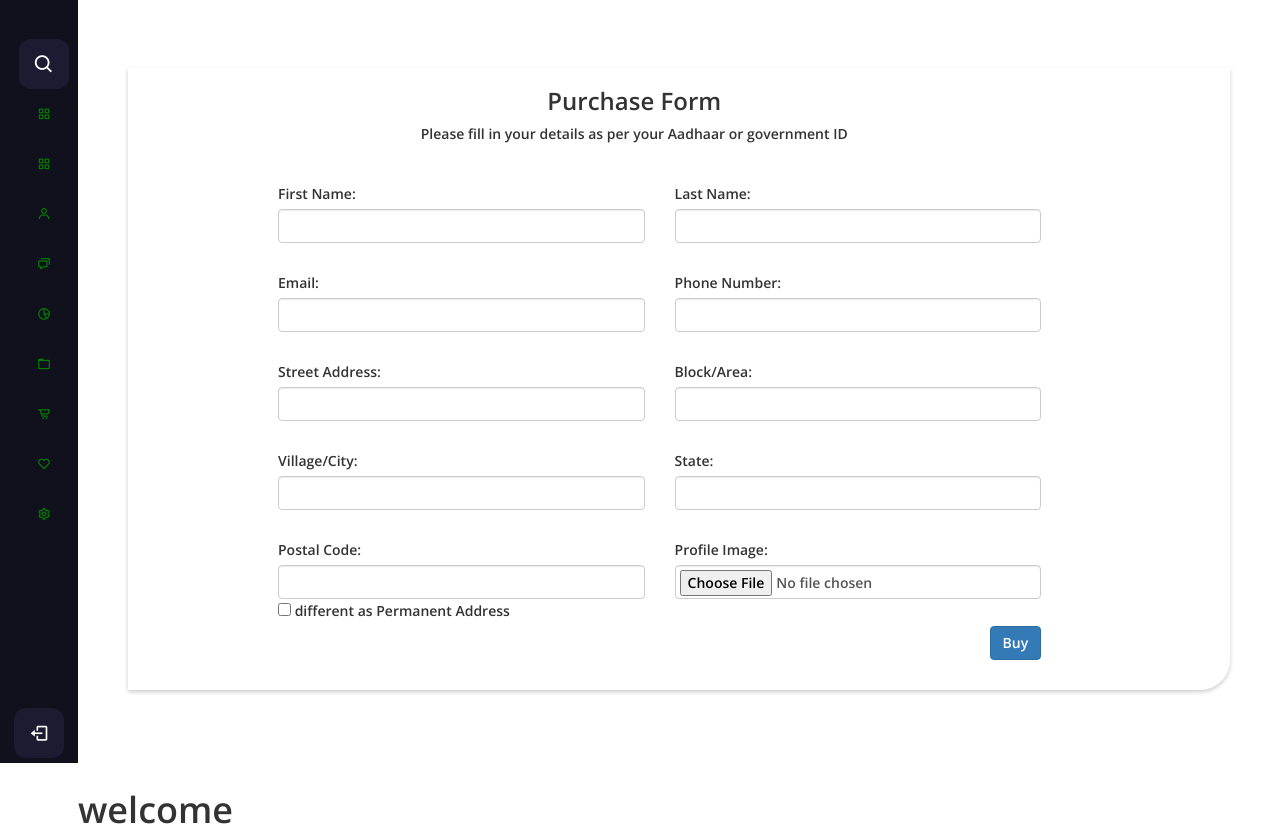
After one commit to mishraCs/crudTraining, a PHP site: page /MyCode/BuyForm.php in a window 1280 px wide. The commit adds this page. Shown: the part 37-871 px from the top of the page. Run offline with PHP 8.4, Linux system fonts and the light colour scheme; the visitor is signed in with stand-in values (Sample User, id 1); data that the repository does not hold is empty; a stand-in replaces the project's code that opens the database connection; some libraries are stand-ins or nearby versions; some web fonts are replaced.

Commit message:
Today purchase form with get and post request are completed using js ajax xml

```diff
--- /dev/null
+++ b/BuyForm.php
@@ -0,0 +1,100 @@
+<?php include 'helper/header.php';
+$crentUser = new ProfileUser;
+$user = $crentUser->current_user($conn);
+?>
+<div class="form-div col-md-11">
+    <div class="form-header col-md-11">
+        <h3>Purchase Form</h3>
+        <p>Please fill in your details as per your Aadhaar or government ID</p>
+    </div>
+    <div class="form-body">
+        <form class="form-group" method="post" name="purchaseForm" onsubmit="return validateForm()" enctype="multipart/form-data">
+            <div class="col-md-5">
+                <label for="first_name">First Name:</label>
+                <span class="form_error"></span>
+                <input class="form-control" type="text" id="first_name" name="first_name" value="<?php echo $user['first_name'] ?>" required>
+            </div>
+            <div class="col-md-5">
+                <label for="last_name">Last Name:</label>
+                <span class="form_error"></span>
+                <input class="form-control" type="text" id="last_name" name="last_name" value="<?php echo $user['last_name'] ?>" required>
+            </div>
+            <div class="col-md-5">
+                <label for="email">Email:</label>
+                <span class="form_error"></span>
+                <input class="form-control" type="email" id="email" name="email" value="<?php echo $user['email'] ?>" required>
+            </div>
+            <div class="col-md-5">
+                <label for="phone">Phone Number:</label>
+                <span class="form_error"></span>
+                <input class="form-control" type="tel" id="phone" name="phone" required pattern="[0-9]{10}">
+            </div>
+            <div class="col-md-5">
+                <label for="street">Street Address:</label>
+                <span class="form_error"></span>
+                <input class="form-control" type="text" id="street" name="street" required>
+            </div>
+            <div class="col-md-5">
+                <label for="block">Block/Area:</label>
+                <span class="form_error"></span>
+                <input class="form-control" type="text" id="block" name="block" required>
+            </div>
+            <div class="col-md-5">
+                <label for="village_city">Village/City:</label>
+                <span class="form_error"></span>
+                <input class="form-control" type="text" id="village_city" name="village_city" required>
+            </div>
+            <div class="col-md-5">
+                <label for="state">State:</label>
+                <span class="form_error"></span>
+                <input class="form-control" type="text" id="state" name="state" required>
+            </div>
+            <div class="col-md-5">
+                <label for="postal_code">Postal Code:</label>
+                <span class="form_error"></span>
+                <input class="form-control" type="text" id="postal_code" name="postal_code" required pattern="[0-9]{6}">
+            </div>
+            <div id="permanent_address_fields" style="display: none;">
+                <div class="col-md-5">
+                    <label for="permanent_street">Permanent Street Address:</label>
+                    <span class="form_error"></span>
+                    <input class="form-control" type="text" id="permanent_street" name="permanent_street">
+                </div>
+                <div class="col-md-5">
+                    <label for="permanent_block">Permanent Block/Area:</label>
+                    <span class="form_error"></span>
+                    <input class="form-control" type="text" id="permanent_block" name="permanent_block">
+                </div>
+                <div class="col-md-5">
+                    <label for="permanent_village_city">Permanent Village/City:</label>
+                    <span class="form_error"></span>
+                    <input class="form-control" type="text" id="permanent_village_city" name="permanent_village_city">
+                </div>
+                <div class="col-md-5">
+                    <label for="permanent_state">Permanent State:</label>
+                    <span class="form_error"></span>
+                    <input class="form-control" type="text" id="permanent_state" name="permanent_state">
+                </div>
+                <div class="col-md-5">
+                    <label for="permanent_postal_code">Permanent Postal Code:</label>
+                    <span class="form_error"></span>
+                    <input class="form-control" type="text" id="permanent_postal_code" name="permanent_postal_code" pattern="[0-9]{6}">
+                </div>
+            </div>
+            <div class="col-md-5">
+                <label for="profile_image">Profile Image:</label>
+                <span class="form_error"></span>
+                <input class="form-control" type="file" id="profile_image" name="profile_image" required>
+            </div>
+            <div class="col-md-12">
+                <label>
+                    <input type="checkbox" id="same_as_permanent" name="same_as_permanent" onclick="togglePermanentAddress()"> different as Permanent Address
+                </label>
+            </div>
+            <div class="smbtBuy col-md-10">
+                <button class="btn btn-primary smbtBuyBtn" name="submit" type="submit">Buy</button>
+            </div>
+        </form>
+    </div>
+</div>
+<h1>welcome</h1>
--- a/Controller/class_function.php
+++ b/Controller/class_function.php
@@ -169,7 +169,7 @@ class AddUser{
         $name = $_FILES["profile_image"];
         $target_file = $target_dir . basename($name["name"]);
         $fileExtension = strtolower(pathinfo($target_file, PATHINFO_EXTENSION));
-        if ($fileExtension === 'jpg' || $fileExtension === 'jpeg' || $fileExtension === 'png') {
+        if ($fileExtension === 'jpg' || $fileExtension === 'jpeg' || $fileExtension === 'png' || $fileExtension === 'avif') {
             move_uploaded_file($_FILES["profile_image"]["tmp_name"], $target_file);
             $sql = "INSERT INTO users (first_name, last_name, email, user_password, profile_image) VALUES ('$first_name', '$last_name', '$email', '$password', '$target_file')";
             if ($conn->query($sql) === TRUE) {
--- a/css/index.css
+++ b/css/index.css
@@ -10,7 +10,6 @@
     position: relative;
 }
 .img_text{
-
     display: flex;
     justify-content: center;
     align-items: center;
@@ -19,15 +18,25 @@
     transition: 0.6s;
     bottom: 5%;
     font-family: 'Franklin Gothic Medium', 'Arial Narrow', Arial, sans-serif;
-left: 50px;
-font-size: 8rem;
-position: absolute;
-font-family: "Playwrite MX", cursive;
+    left: 50px;
+    font-size: 8rem;
+    position: absolute;
+    font-family: "Playwrite MX", cursive;
 }
 .about_div:hover .img_text{
    opacity: 1;
+}
+.img-user-info{
+ margin: 0px !important;
 }
 .categorry_view_img:hover{
      cursor: pointer;
      transform: scale(1.1);
 }
+.card-body{
+    margin: 0px !important;
+}
+.row-card {
+    padding-left: 0px;
+    padding-right: 0px;
+}
--- a/css/style.css
+++ b/css/style.css
@@ -1,20 +1,22 @@
 body{
-    margin:0px;
     font-family: "Open Sans", sans-serif !important;
-    display: flex;
-    flex-direction: column;
 }
 .start-align{
   text-align: start;
+}
+.card{
+  width: 313px !important;
 }
 .card-body{
   padding: 0.25rem !important;
 }
 .sub-cat-view{
   display: flex;
+  padding: 0px;
 }
 .row-card{
  position: relative;
+ margin: 27px;
 }
 
 header{
@@ -81,6 +83,35 @@ input[type=file] {
 }
 button.btn.btn-danger.dropdown-toggle{
   position: absolute;
+}
+.form-header{
+  text-align: center;
+}
+.form-body{
+  padding: 120px;
+  margin-right:auto;
+  margin-left:auto;
+  padding-top: 50px;
+  padding-left: 120px;
+  padding-right: 0px;
+  padding-bottom: 100px;
+}
+.form-div{
+  margin-top:50px;
+  margin-left:50px;
+  margin-bottom: 100px;
+  padding-bottom: 30px;
+  border-bottom-right-radius: 30px;
+  box-shadow: 0px 2px 4px 0px #00000033;
+}
+.col-md-5 {
+  margin-top: 30px;
+}
+/* .smbtBuy {
+  margin-top: 100px;
+} */
+.smbtBuyBtn{
+   float:right;
 }
 .home-parent{
   margin-top: 55px;
@@ -263,13 +294,6 @@ table{
   margin: 0;
   padding: 0;
   box-sizing: border-box;
-}
-
-body {
-  position: relative;
-  height: 100vh;
-  width: 100%;
-  /* overflow: hidden; */
 }
 
 .sidebar {
--- a/helper/header.php
+++ b/helper/header.php
@@ -22,7 +22,7 @@ include 'Controller/users.php';
     <!-- localscript -->
     <script src="js/script.js"></script>
     <script src="js/Cookie.js"></script>
-    <!-- sidebar link -->
+    <script src="js/index.js" type="text/babel"></script>
     <script type="text/javascript">
         var Tawk_API = Tawk_API || {}, Tawk_LoadStart = new Date();
         (function(){
@@ -37,7 +37,7 @@ include 'Controller/users.php';
 </head>
 <body>
     <script src="https://ajax.googleapis.com/ajax/libs/jquery/3.4.1/jquery.min.js"></script>
-    <!-- <script src="https://ajax.googleapis.com/ajax/libs/jquery/2.1.3/jquery.min.js"></script> -->
+    <script src="https://ajax.googleapis.com/ajax/libs/jquery/2.1.3/jquery.min.js"></script>
     <script src="https://cdn.jsdelivr.net/npm/bootstrap@4.5.3/dist/js/bootstrap.bundle.min.js" integrity="sha384-ho+j7jyWK8fNQe+A12Hb8AhRq26LrZ/JpcUGGOn+Y7RsweNrtN/tE3MoK7ZeZDyx" crossorigin="anonymous"></script>
     <script> // category
         $(document).ready(function(){
@@ -56,7 +56,7 @@ include 'Controller/users.php';
                 <div class="header_nav">
                     <nav class="header_element">
                         <?php if (isset($_SESSION['user_id'])): ?>
-                            <a class="header_link" href="home.php">Home</a>
+                            <a id="hello-admin" class="header_link" href="home.php">Home</a>
                             <a class="header_link" href="index.php" alt="click">About</a>
                             <a class="header_link" href="cart.php" alt="click">MyCart</a>
                         <?php else: ?>
--- /dev/null
+++ b/js/index.js
@@ -0,0 +1,2 @@
+// This is react program file
+// ReactDom.rendor(<a>hello-admin</a>, document.getElementById('hello-admin'))
--- /dev/null
+++ b/serverBuy.php
@@ -0,0 +1,5 @@
+<?php
+function sayhello(){
+    return "hello";
+}
+?>
--- a/sub_category_view.php
+++ b/sub_category_view.php
@@ -8,7 +8,7 @@ if (!empty($_GET['subCategoryId'])) {
 <div class="card col-md-3 m-3">
   <div class="card-body text-center">
     <img id="sub_category_id" class="categorry_view_img" src="<?php echo $subCategory['sub_category_image'] ?>" alt="Category Image cpadsfd">
-    <button class='btn btn-danger'>Buy Now</button>
+    <button class='btn btn-danger' onclick="buyProduct(<?php echo $subCategory['sub_category_id'] ?>)">Buy Now</button>
     <button onclick="addAsCookie()" class='btn btn-success'>Add to cart</button>
   </div>
   <?php $subCategoryId = $_GET['subCategoryId'];
```
Also changed, not shown: css/cart.css (+0 -10 lines), index.php (+4 -23 lines), js/script.js (+64 -2 lines), viewSubCategory.php (+6 -6 lines), helper/footer.php (line endings or trailing spaces), 2 other files.
